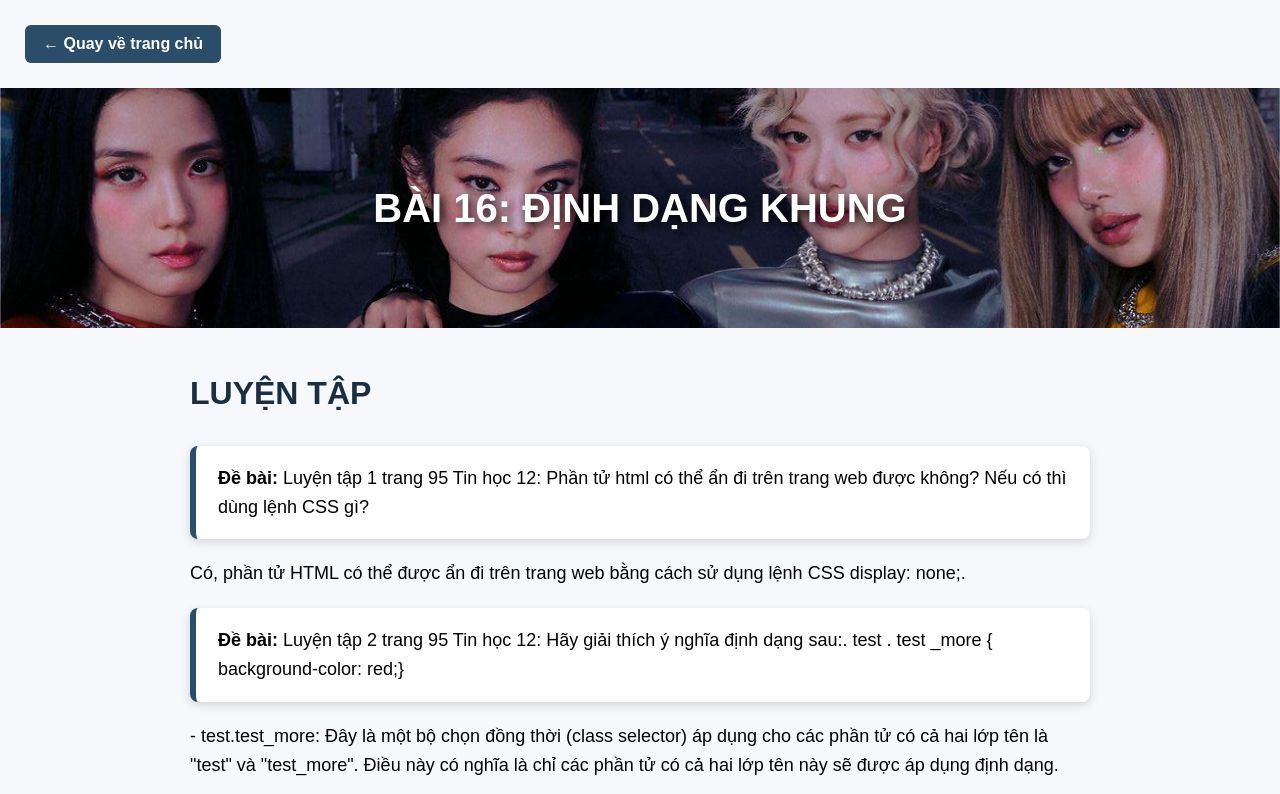
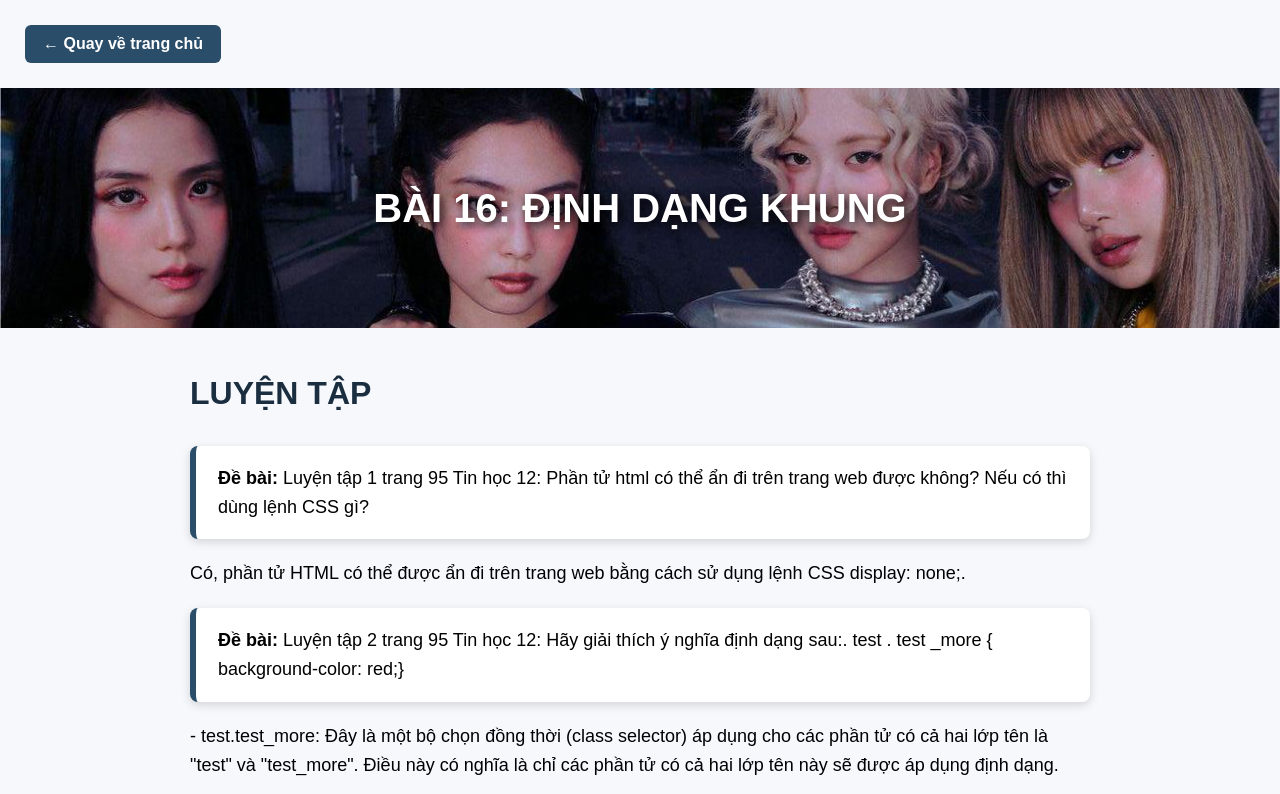
Before and after one commit to nhungo2210028-hash/bai16, a plain HTML site: page index.html in a window 1280 px wide. Shown: the top 794 px of the page. Drawn offline with Linux system fonts and the light colour scheme.

Commit message:
Update index.html

```diff
--- a/index.html
+++ b/index.html
@@ -16,7 +16,7 @@
     .banner {
         width: 100%;
         height: 240px;
-        background: url('16.jpg') center/cover no-repeat;
+        background: url('baii16.jpg') center/cover no-repeat;
         display: flex;
         align-items: center;
         justify-content: center;
```
